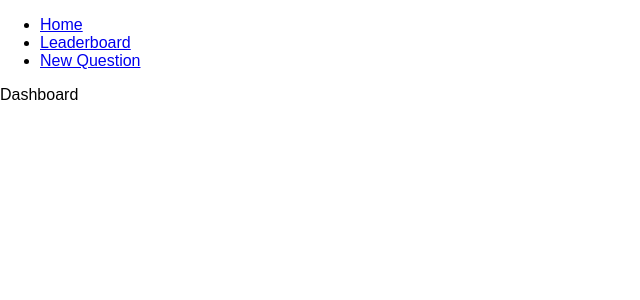
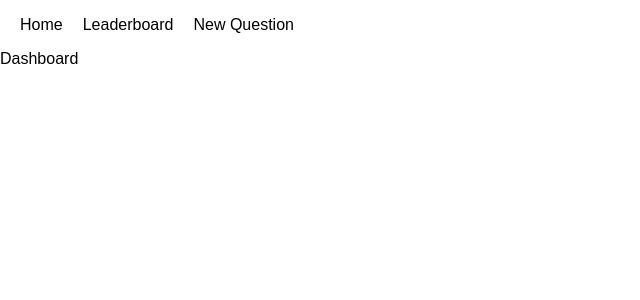
Before and after one commit to DonatellaC/employee-polls-web-app, a React (Create React App) app: page / in a window 1280 px wide. Shown: the top 300 px of the page, without its empty margins (0-640 px from the left). Built offline with nearby package versions, Linux system fonts and the light colour scheme.

Commit message:
add styles nav bar

```diff
--- a/src/index.css
+++ b/src/index.css
@@ -3,3 +3,28 @@ body {
   padding: 0;
   font-family: sans-serif;
 }
+
+.nav ul {
+  display: flex;
+  flex-direction: row;
+  justify-content: flex-start;
+  text-decoration: none;
+}
+
+.nav li:first-child {
+  padding-left: 10px;
+}
+
+ul {
+  padding-left: 0;
+}
+
+.nav a {
+  padding: 10px;
+  text-decoration: none;
+  color: black;
+}
+
+.nav li {
+  list-style-type: none;
+}
```
